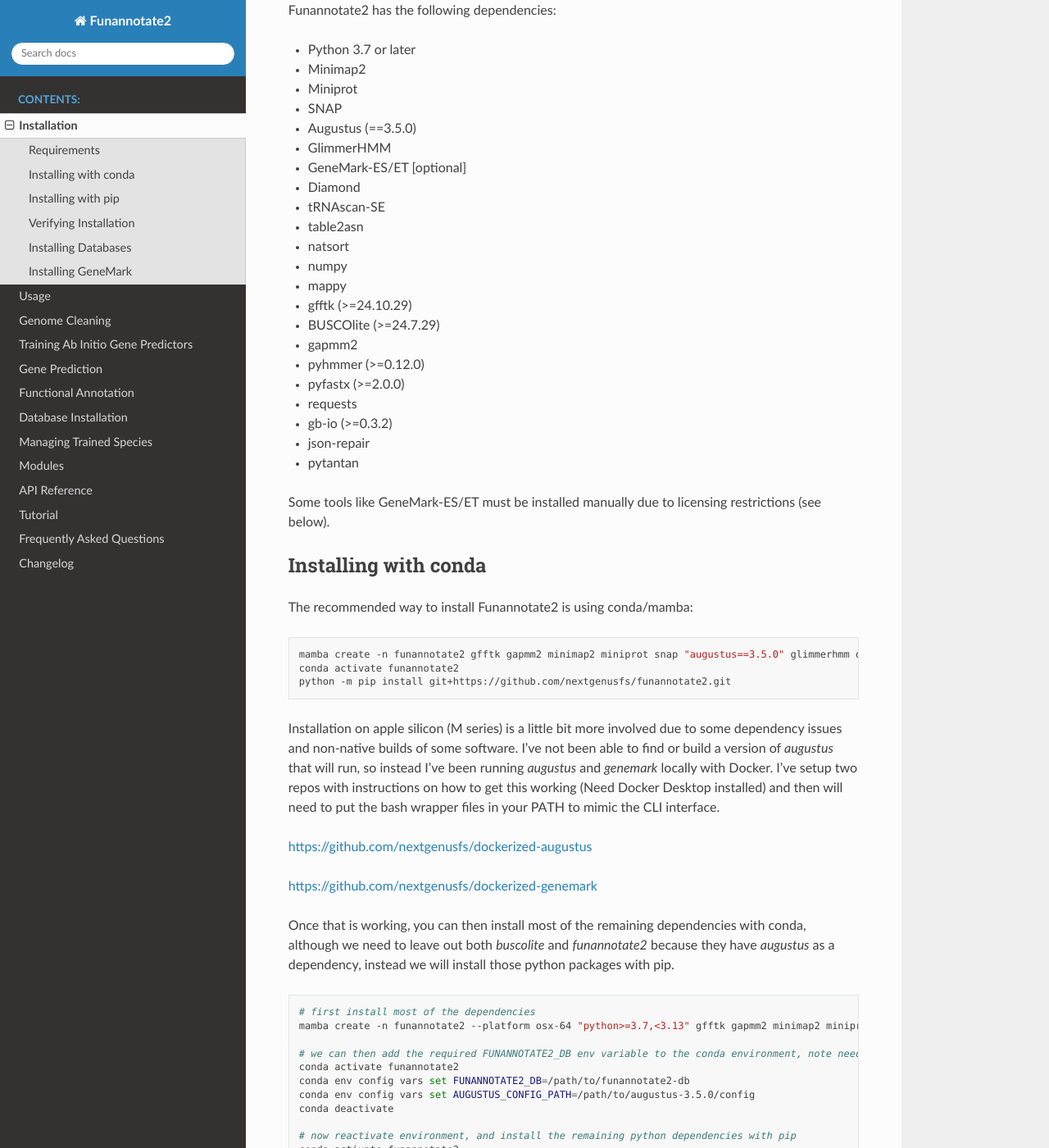
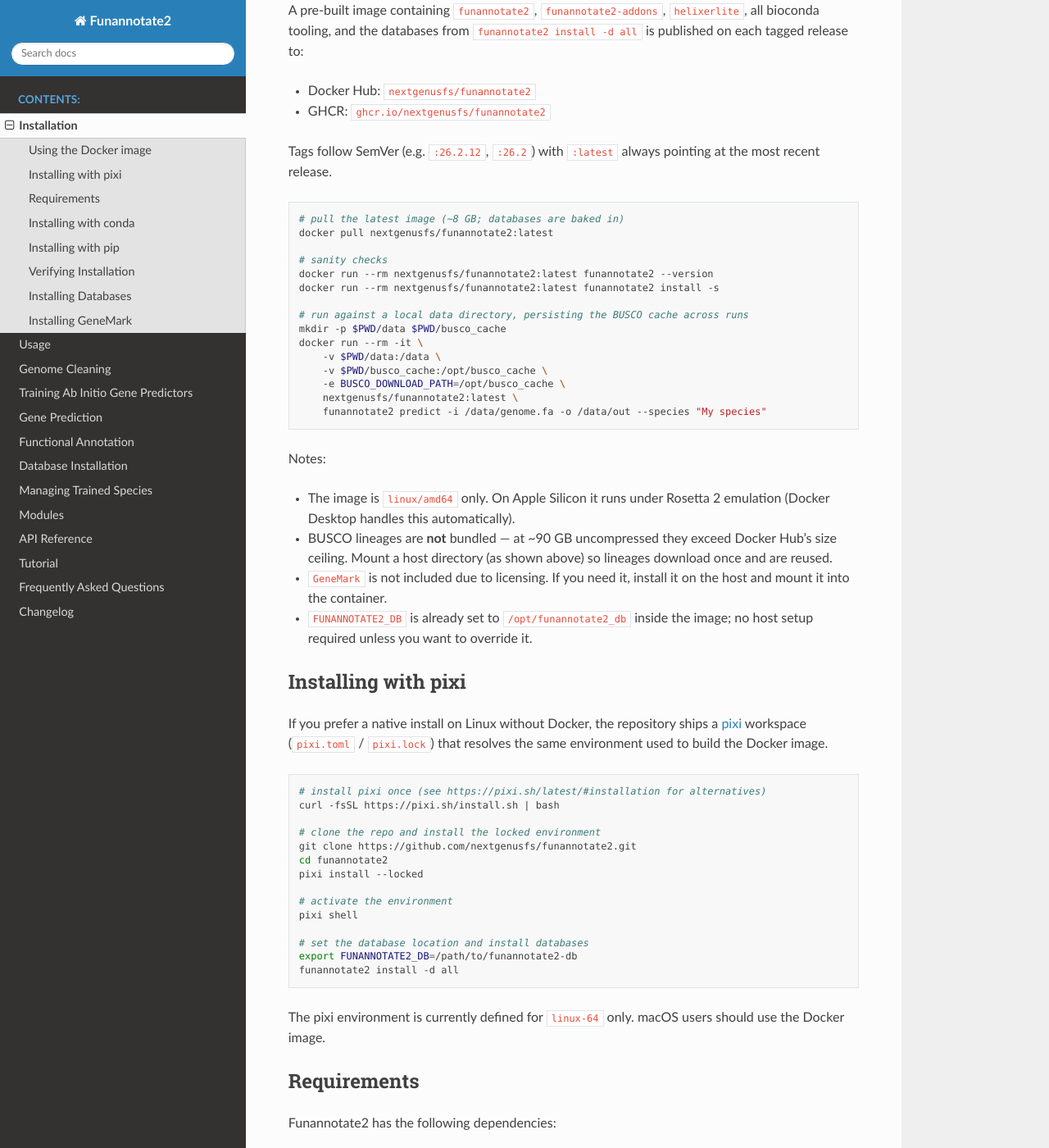
Before and after one commit to nextgenusfs/funannotate2, a Sphinx documentation site: the page built from docs/installation.rst, in a window 1280 px wide and 1400 px high, scrolled down 263 px. Shown: the whole window at 82% size. Built offline with Sphinx 7.4.7 and the Read the Docs theme 3.1.0, drawn with Linux system fonts in a browser that asks for light colours; some of the changed text lies outside the part shown.

Commit message:
Build funannotate2 Docker image (pixi + GitHub Actions) (#51)
Adds a fully-functional nextgenusfs/funannotate2 Docker image assembled with pixi, plus a GitHub Actions workflow that builds and publishes it to GHCR and Docker Hub on v* tag push or workflow_dispatch.

- pixi.toml / pixi.lock — pixi workspace with bioconda tooling, python deps, and PyPI packages (funannotate2 source, funannotate2-addons, helixerlite, annorefine).
- Dockerfile — three-stage build (build via pixi, databases, final slim image). Rebuilds pytantan from source with HAVE_AVX2=OFF for Rosetta 2 / SSE4.2 compatibility.
- .dockerignore — minimal build context.
- .github/workflows/docker.yml — tag push, workflow_dispatch, and paths-filtered PR triggers.
- README.md / docs/installation.rst — Docker as primary install path, plus pixi instructions; existing conda instructions retained.

```diff
--- a/docs/installation.rst
+++ b/docs/installation.rst
@@ -1,7 +1,66 @@
 Installation
 ============
 
-Funannotate2 can be installed using pip or conda.
+Funannotate2 can be installed with Docker (recommended), with `pixi <https://pixi.sh/>`_, or with conda/pip.
+
+Using the Docker image
+----------------------
+
+A pre-built image containing ``funannotate2``, ``funannotate2-addons``, ``helixerlite``, all bioconda tooling, and the databases from ``funannotate2 install -d all`` is published on each tagged release to:
+
+* Docker Hub: ``nextgenusfs/funannotate2``
+* GHCR: ``ghcr.io/nextgenusfs/funannotate2``
+
+Tags follow SemVer (e.g. ``:26.2.12``, ``:26.2``) with ``:latest`` always pointing at the most recent release.
+
+.. code-block:: bash
+
+    # pull the latest image (~8 GB; databases are baked in)
+    docker pull nextgenusfs/funannotate2:latest
+
+    # sanity checks
+    docker run --rm nextgenusfs/funannotate2:latest funannotate2 --version
+    docker run --rm nextgenusfs/funannotate2:latest funannotate2 install -s
+
+    # run against a local data directory, persisting the BUSCO cache across runs
+    mkdir -p $PWD/data $PWD/busco_cache
+    docker run --rm -it \
+        -v $PWD/data:/data \
+        -v $PWD/busco_cache:/opt/busco_cache \
+        -e BUSCO_DOWNLOAD_PATH=/opt/busco_cache \
+        nextgenusfs/funannotate2:latest \
+        funannotate2 predict -i /data/genome.fa -o /data/out --species "My species"
+
+Notes:
+
+* The image is ``linux/amd64`` only. On Apple Silicon it runs under Rosetta 2 emulation (Docker Desktop handles this automatically).
+* BUSCO lineages are **not** bundled — at ~90 GB uncompressed they exceed Docker Hub's size ceiling. Mount a host directory (as shown above) so lineages download once and are reused.
+* ``GeneMark`` is not included due to licensing. If you need it, install it on the host and mount it into the container.
+* ``FUNANNOTATE2_DB`` is already set to ``/opt/funannotate2_db`` inside the image; no host setup required unless you want to override it.
+
+Installing with pixi
+--------------------
+
+If you prefer a native install on Linux without Docker, the repository ships a `pixi <https://pixi.sh/>`_ workspace (``pixi.toml`` / ``pixi.lock``) that resolves the same environment used to build the Docker image.
+
+.. code-block:: bash
+
+    # install pixi once (see https://pixi.sh/latest/#installation for alternatives)
+    curl -fsSL https://pixi.sh/install.sh | bash
+
+    # clone the repo and install the locked environment
+    git clone https://github.com/nextgenusfs/funannotate2.git
+    cd funannotate2
+    pixi install --locked
+
+    # activate the environment
+    pixi shell
+
+    # set the database location and install databases
+    export FUNANNOTATE2_DB=/path/to/funannotate2-db
+    funannotate2 install -d all
+
+The pixi environment is currently defined for ``linux-64`` only. macOS users should use the Docker image.
 
 Requirements
 -----------
@@ -36,7 +95,7 @@
 Installing with conda
 ------------------
 
-The recommended way to install Funannotate2 is using conda/mamba:
+Funannotate2 can also be installed with conda/mamba:
 
 .. code-block:: bash
 
```
Also changed, not shown: README.md (+52 -2 lines), pixi.toml (added, +52 -0 lines), 4 other files.
